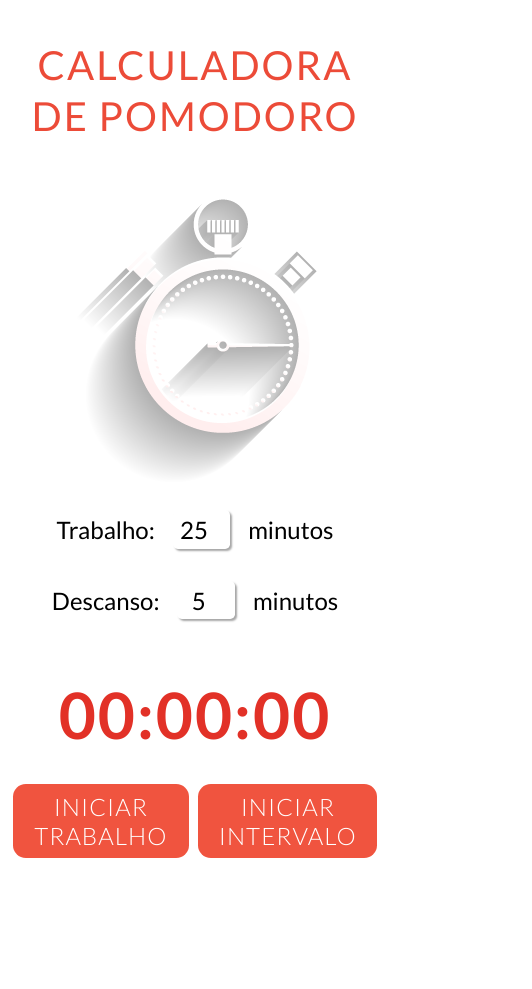
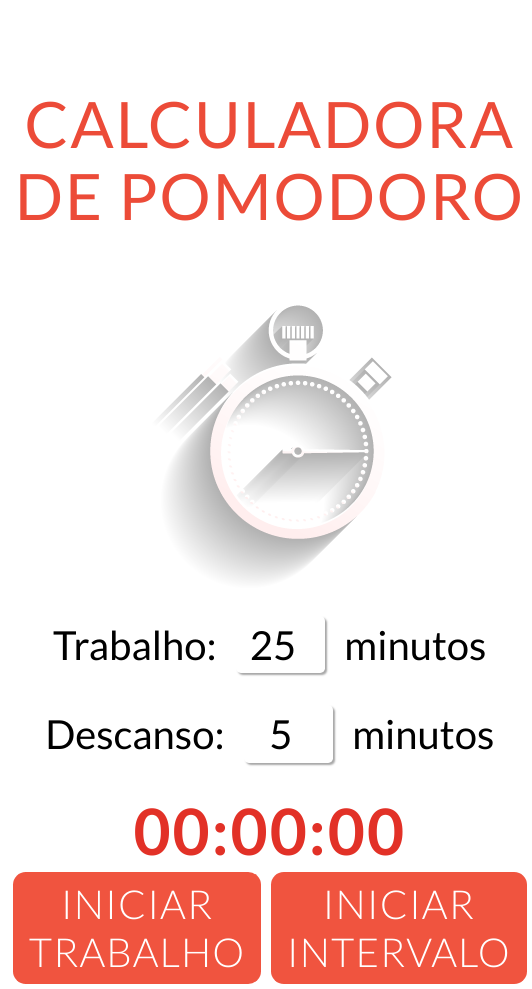
Before and after one commit to debora-padovani/pomodoro, a plain HTML site: page index.html in a window 390 px wide. Shown: the whole page, 532 px wide, since content can reach past the window. Before the commit the page ends 863 px from the top, so only its background shows below. Drawn offline with Linux system fonts and the light colour scheme.

Commit message:
ajustes de css

```diff
--- a/estilo.css
+++ b/estilo.css
@@ -1,7 +1,3 @@
-body{
-    font-size: 16px;
-}
-
 * {
     font-family: 'Lato', Arial, sans-serif;
 }
@@ -12,6 +8,10 @@ img{
 .container{
     max-width: 60rem;
     margin: auto;
+}
+
+.titulo{
+    margin-top: 3rem;
 }
 
 .titulo h1{
@@ -182,7 +182,14 @@ label{
 }
 
 @media (max-width: 768px){
-    body{
-        font-size: 10px;
+    .titulo h1, #cronometro p{
+        font-size: 4rem;
+        line-height: 4.5rem;
+    }
+    label, input, .input p, .btn {
+        font-size: 2.5rem;
+    }
+    input {
+        width: 5rem;
     }
 }
```
